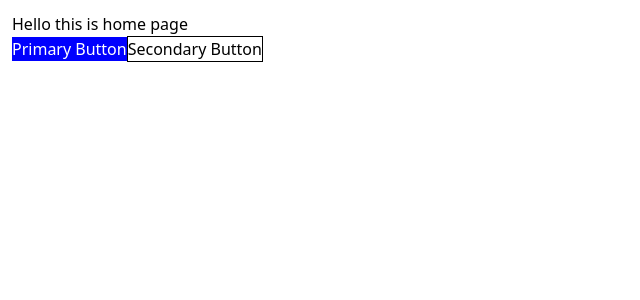
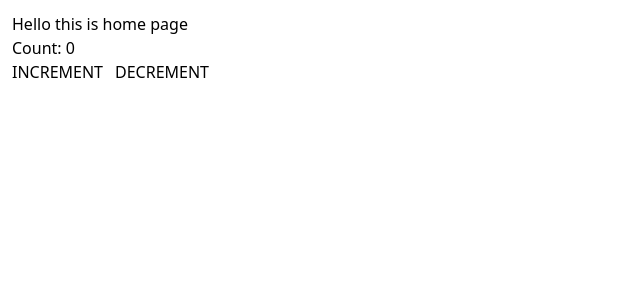
Before and after one commit to saad-mamun/Typescript-In-Next.js, a Next.js app: page / in a window 1280 px wide. Shown: the top 300 px of the page, without its empty margins (0-640 px from the left). Built offline with nearby package versions, Linux system fonts and the light colour scheme.

Commit message:
useREDUCER

```diff
--- a/app/page.tsx
+++ b/app/page.tsx
@@ -1,8 +1,12 @@
 // "use client";
 // use client use for ElementWrapper
 
-import Button from "@/components/Button";
-import { primaryButtonProps, secondaryButtonProps } from "@/components/Button";
+import UseReducer from "@/components/UseReducer";
+
+
+
+// import Button from "@/components/Button";
+// import { primaryButtonProps, secondaryButtonProps } from "@/components/Button";
 
 
 // import AdminInfo from "@/components/AdminInfo";
@@ -50,9 +54,10 @@ const HomePage = () => {
         Click Here
       </ElementWrapper> */}
 
-      <Button {...primaryButtonProps} />
-      <Button {...secondaryButtonProps} />
+      {/* <Button {...primaryButtonProps} />
+      <Button {...secondaryButtonProps} /> */}
 
+     <UseReducer/>
 
     </section>
   );
--- /dev/null
+++ b/components/UseReducer.tsx
@@ -0,0 +1,41 @@
+"use client"
+
+import { useReducer } from "react";
+
+type State = {
+  count: number;
+};
+
+type Aciton = { type: "INCREMENT" } | { type: "DECREMENT" };
+
+const reducer = (state: State, action: Aciton): State => {
+  switch (action.type) {
+    case "INCREMENT":
+      return { count: state.count + 1 };
+    case "DECREMENT":
+      return { count: state.count - 1 };
+
+    default:
+      return state;
+  }
+};
+const UseReducer = () => {
+
+    const [state, dispatch] = useReducer(reducer, {count: 0})
+
+  return (
+    <div>
+      <p> Count: {state.count}</p>
+      <div className="space-x-3">
+        <button onClick={() => dispatch({ type: "INCREMENT" })}>
+          INCREMENT
+        </button>
+        <button onClick={() => dispatch({ type: "DECREMENT" })}>
+          DECREMENT
+        </button>
+      </div>
+    </div>
+  );
+};
+
+export default UseReducer;
```
